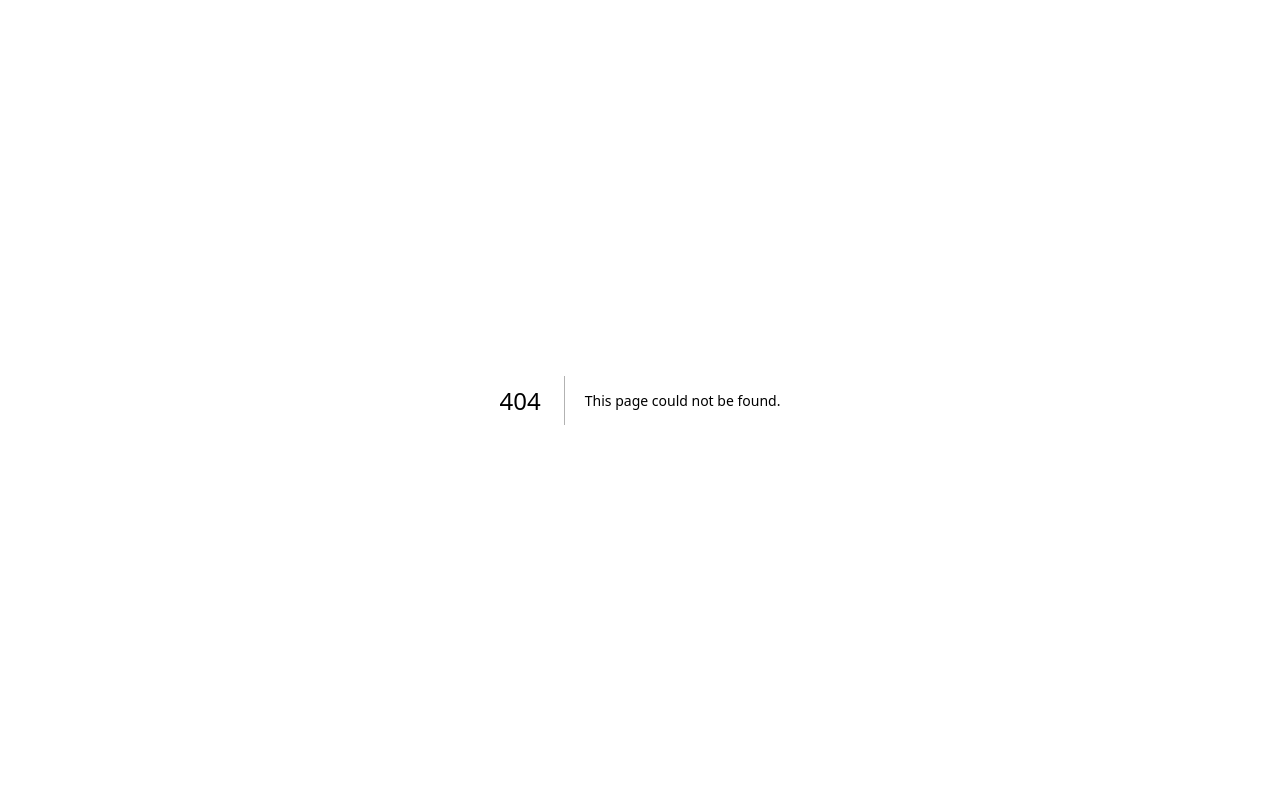
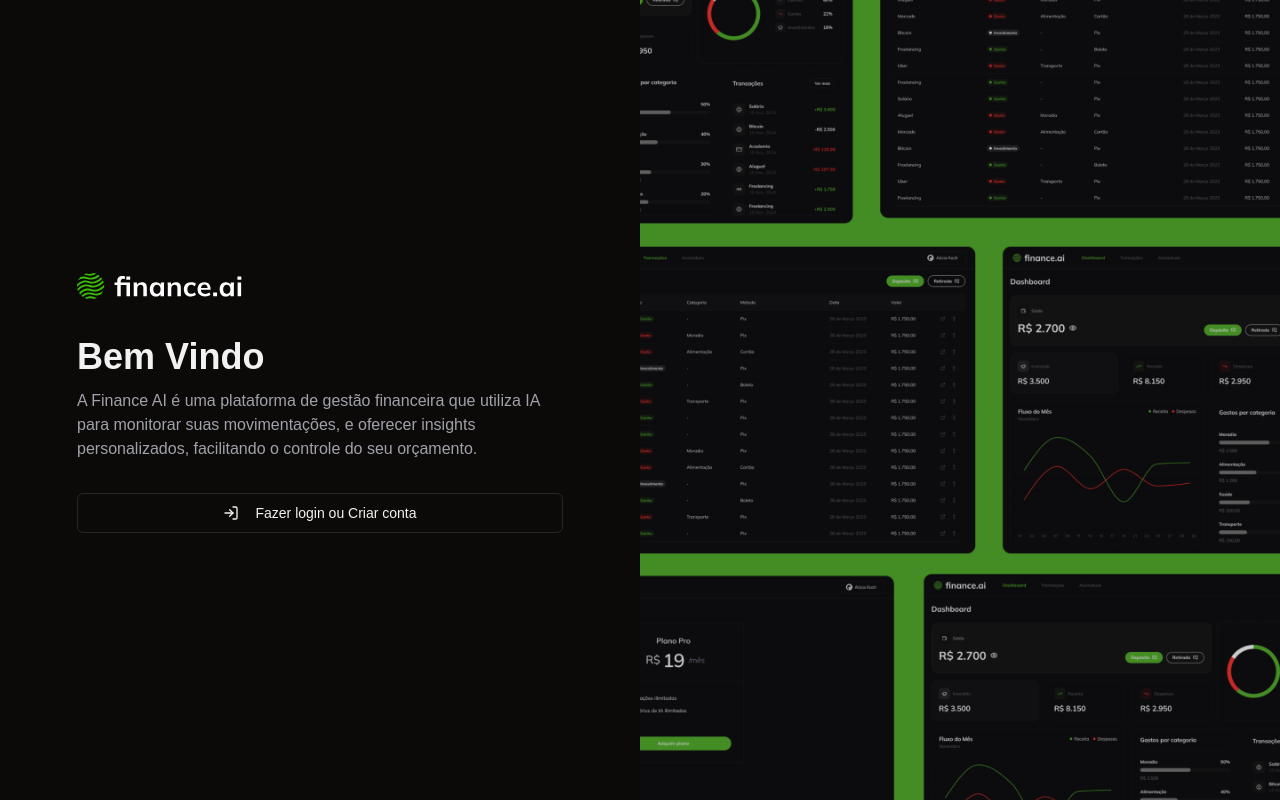
Before and after one commit to thailsonAlmeida/prototype-finance-ai, a Next.js app: page /login in a window 1280 px wide. Before the commit this address had no page. Built offline with nearby package versions, Linux system fonts and the light colour scheme.

Commit message:
feat: add `login` page

```diff
--- /dev/null
+++ b/app/login/page.tsx
@@ -0,0 +1,41 @@
+import Image from "next/image";
+import { Button } from "../_components/ui/button";
+import { LogInIcon } from "lucide-react";
+
+const LoginPage = () => {
+  return (
+    <div className="grid h-full grid-cols-2">
+      {/* ESQUERDA */}
+      <div className="mx-auto flex h-full max-w-[550px] flex-col justify-center p-8">
+        <Image
+          src="/logo.svg"
+          alt="Finance AI"
+          width={173}
+          height={39}
+          className="mb-8"
+        />
+        <h1 className="mb-3 text-4xl font-bold">Bem Vindo</h1>
+        <p className="mb-8 text-muted-foreground">
+          A Finance AI é uma plataforma de gestão financeira que utiliza IA para
+          monitorar suas movimentações, e oferecer insights personalizados,
+          facilitando o controle do seu orçamento.
+        </p>
+        <Button variant="outline">
+          <LogInIcon className="mr-2" />
+          Fazer login ou Criar conta
+        </Button>
+      </div>
+      {/* DIREITA */}
+      <div className="relative h-full w-full">
+        <Image
+          src="/login.png"
+          alt="Faça Login"
+          fill
+          className="object-cover"
+        />
+      </div>
+    </div>
+  );
+};
+
+export default LoginPage;
--- a/app/subscription/page.tsx
+++ b/app/subscription/page.tsx
@@ -1,5 +1,5 @@
-const Subscription = () => {
+const SubscriptionPage = () => {
   return <h1>Subscription page</h1>;
 };
 
-export default Subscription;
+export default SubscriptionPage;
--- a/app/transactions/page.tsx
+++ b/app/transactions/page.tsx
@@ -1,5 +1,5 @@
-const Transaction = () => {
+const TransactionPage = () => {
   return <h1>Transaction page</h1>;
 };
 
-export default Transaction;
+export default TransactionPage;
```
Also changed, not shown: public/login.png (added), public/logo.svg (added).
